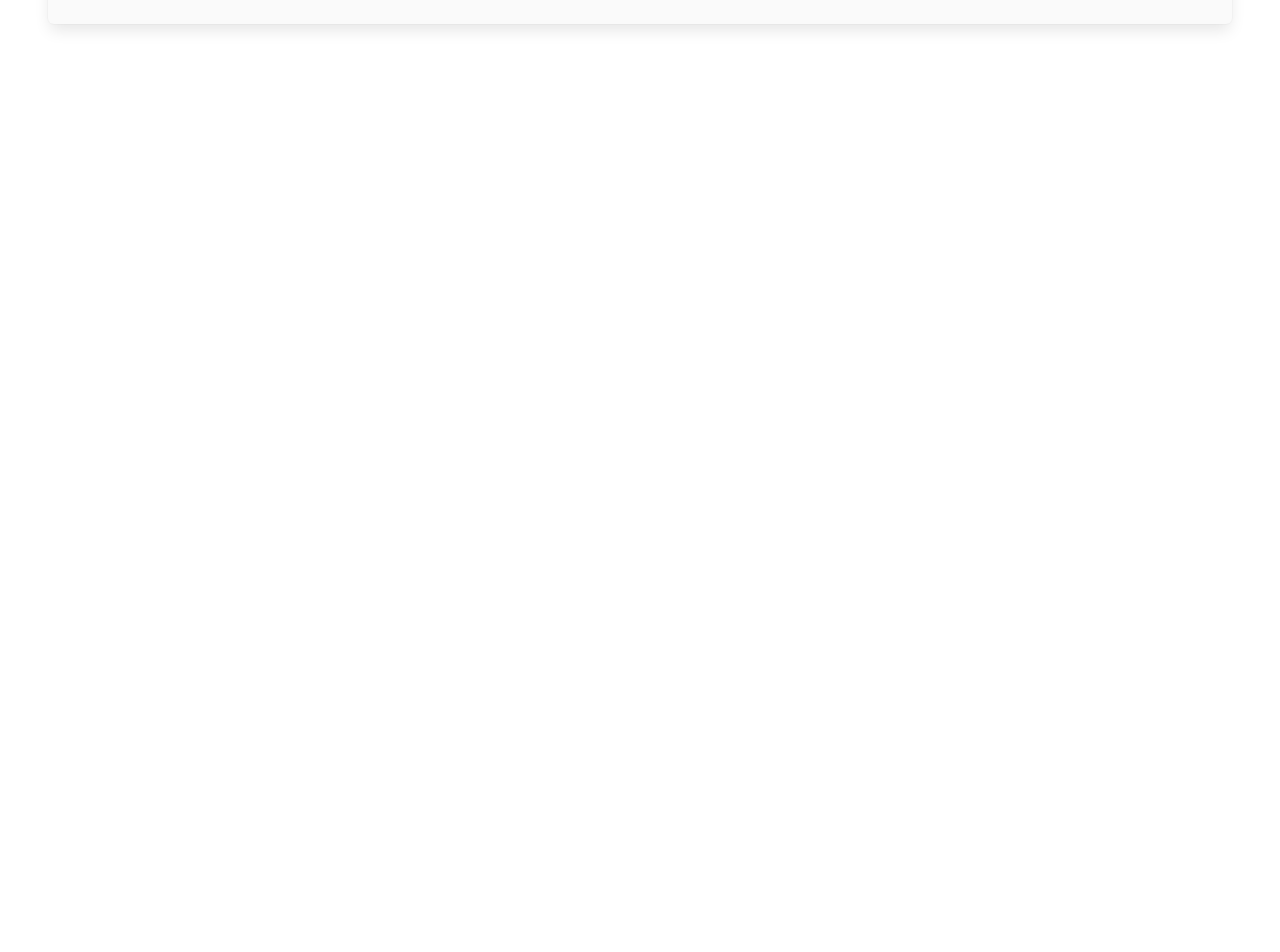
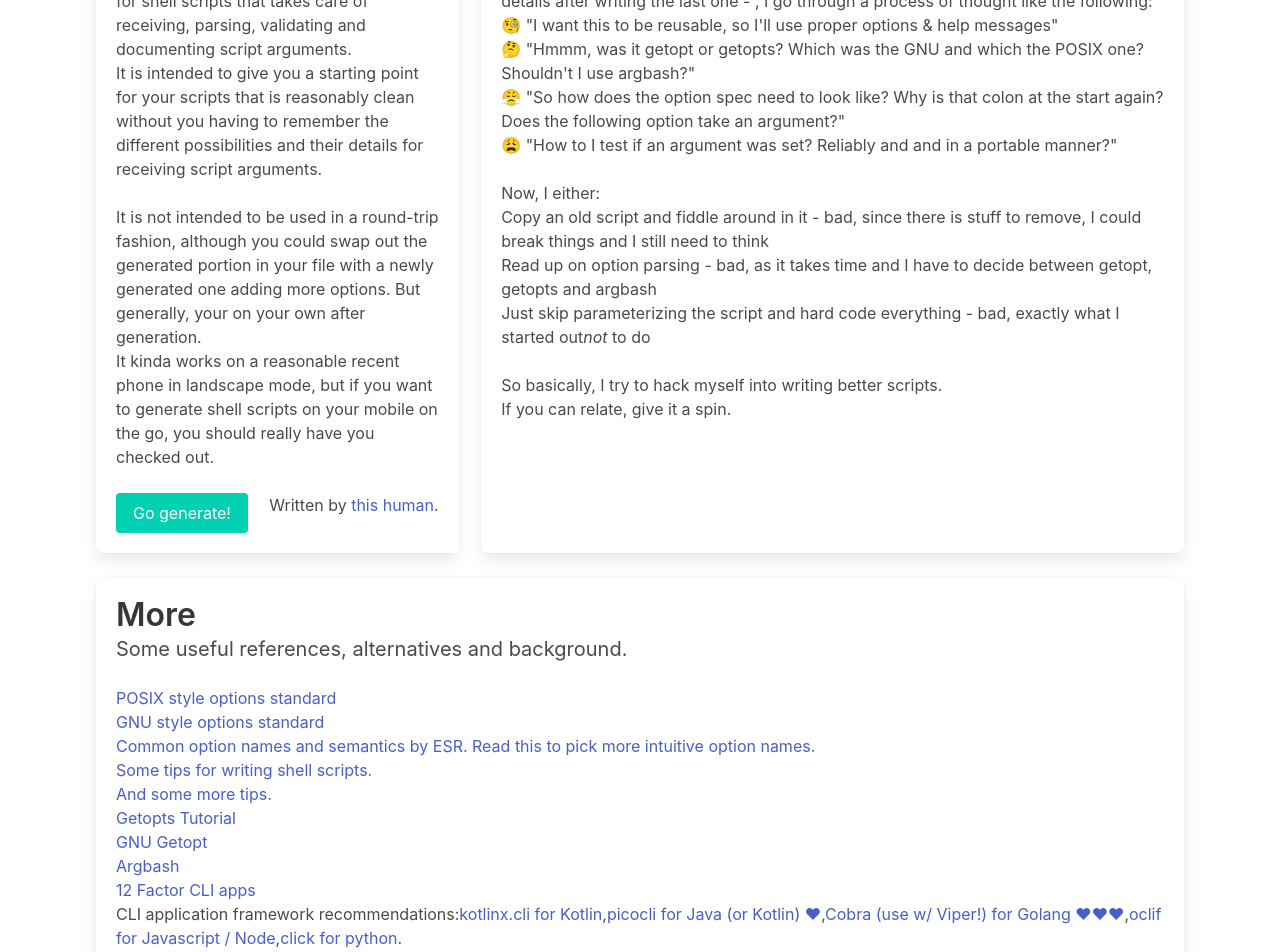
Before and after one commit to wwerner/bashplate, a React (Vite) app: page /about in a window 1280 px wide. Shown: the part 240-1192 px from the top of the page. Before the commit the page ends 800 px from the top, so only its background shows below. Built offline with nearby package versions, Linux system fonts and the light colour scheme.

Commit message:
Factor out footer, add about content

```diff
--- a/src/components/About.tsx
+++ b/src/components/About.tsx
@@ -1,3 +1,107 @@
 import * as React from "react";
+import { NavLink } from "react-router-dom";
 
-export const About = () => <div>About</div>
+export const About = () => (
+    <div className="about section">
+    <div className="tile is-ancestor">
+
+      <div className="tile is-vertical">
+        <div className="tile is-parent">
+
+          <div className="tile is-child box is-4">
+            <p className="title">What</p>
+            <p className="subtitle">... is this thing for?</p>
+            Bash Plate lets you generate boilerplate for shell scripts
+            that takes care of receiving, parsing, validating and documenting
+            script arguments.<br/>
+            It is intended to give you a starting point for your scripts that
+            is reasonably clean without you having to remember the different possibilities
+            and their details for receiving script arguments.<br/>
+            <br/>
+            It is not intended to be used in a round-trip fashion, although you could
+            swap out the generated portion in your file with a newly generated one adding
+            more options. But generally, your on your own after generation.<br/>
+            It kinda works on a reasonable recent phone in landscape mode, but if you want to
+            generate shell scripts on your mobile on the go, you should really have you checked out.
+            <br/><br/>
+            <NavLink to="/" className="is-primary button">Go generate!</NavLink>
+            <p className="is-pulled-right">Written by <a href="https://wolfgang-werner.net">this human</a>.</p>
+          </div>
+          &nbsp;&nbsp;&nbsp;&nbsp;&nbsp;
+          <div className="tile is-child box">
+            <p className="title">Why</p>
+            <p className="subtitle">... does it even exist?</p>
+
+            Each time I need to write a shell script
+            - which is <em>exactly</em> long enough to forget all the details after writing the last one -
+            , I go through a process of thought like the following:
+            <ul>
+              <li>🧐 "I want this to be reusable, so I'll use proper options & help messages"</li>
+              <li>🤔 "Hmmm, was it getopt or getopts? Which was the GNU and which the POSIX one? Shouldn't I use
+                argbash?"
+              </li>
+              <li>😤 "So how does the option spec need to look like? Why is that colon at the start again? Does the
+                following option take an argument?"
+              </li>
+              <li>😩 "How to I test if an argument was set? Reliably and and in a portable manner?"</li>
+            </ul>
+
+            <br/>
+            Now, I either:
+            <ul>
+              <li>Copy an old script and fiddle around in it - bad, since there is stuff to remove, I could break things
+                and I
+                still need to think
+              </li>
+              <li>Read up on option parsing - bad, as it takes time and I have to decide between getopt, getopts and
+                argbash
+              </li>
+              <li>Just skip parameterizing the script and hard code everything - bad, exactly what I started out
+                <em>not</em> to do
+              </li>
+            </ul>
+            <br/>
+            So basically, I try to hack myself into writing better scripts.
+            <br/>
+            If you can relate, give it a spin.
+
+          </div>
+
+        </div>
+
+        <div className="tile is-parent">
+          <div className="tile is-child box">
+            <p className="title">More</p>
+            <p className="subtitle">Some useful references, alternatives and background.</p>
+            <ul>
+              <li><a href="http://pubs.opengroup.org/onlinepubs/9699919799/basedefs/V1_chap12.html">
+                POSIX style options standard</a></li>
+              <li><a href="https://www.gnu.org/prep/standards/html_node/Command_002dLine-Interfaces.html">
+                GNU style options standard</a></li>
+              <li><a href="http://www.catb.org/esr/writings/taoup/html/ch10s05.html">
+                Common option names and semantics by ESR. Read this to pick more intuitive option names.</a></li>
+              <li><a href="https://codeburst.io/13-tips-tricks-for-writing-shell-scripts-with-awesome-ux-19a525ae05ae">
+                Some tips for writing shell scripts.</a></li>
+              <li><a href="https://kvz.io/blog/2013/11/21/bash-best-practices/">
+                And some more tips.</a></li>
+              <li><a href="http://wiki.bash-hackers.org/howto/getopts_tutorial">Getopts Tutorial</a></li>
+              <li><a href="http://man7.org/linux/man-pages/man1/getopt.1.html">GNU Getopt</a></li>
+              <li><a href="https://argbash.io/">Argbash</a></li>
+              <li><a href="https://medium.com/@jdxcode/12-factor-cli-apps-dd3c227a0e46">12 Factor CLI apps</a></li>
+              <li>CLI application framework recommendations:
+              <a href="https://github.com/Kotlin/kotlinx.cli">kotlinx.cli for Kotlin</a>,
+                <a href="https://picocli.info/">picocli for Java (or Kotlin) ♥</a>,
+                <a href="https://github.com/spf13/cobra/">Cobra (use w/ Viper!) for Golang ♥♥♥</a>,
+                <a href="https://oclif.io/">oclif for Javascript / Node</a>,
+                <a href="https://github.com/pallets/click/">click for python</a>.
+              </li>
+            </ul>
+          </div>
+        </div>
+
+      </div>
+
+
+    </div>
+  </div>
+)
--- /dev/null
+++ b/src/components/Footer.tsx
@@ -0,0 +1,17 @@
+import * as React from "react";
+
+export const Footer = () => (
+    <footer className="footer box">
+            <div className="content has-text-centered">
+                Bash Plate is standing on the shoulders of giants:
+                    &nbsp;<a href="https://reactjs.org/">React.js</a>,
+                    &nbsp;<a href="https://bulma.io/">Bulma</a>,
+                    &nbsp;<a href="https://prismjs.com/">Prism.js</a>,
+                    &nbsp;<a href="https://handlebarsjs.com/">handlebars</a>.
+                Thanks to
+                    &nbsp;<a href="https://github.com">Github</a> for VCS,
+                    &nbsp;<a href="https://vercel.com">Vercel</a> for hosting,
+                    &nbsp;<a href="https://circleci.com">CircleCI</a> for CI/CD.
+             </div>
+        </footer>
+)
--- a/src/components/index.ts
+++ b/src/components/index.ts
@@ -1,3 +1,4 @@
 export * from "./Navigation";
 export * from "./About";
 export * from "./Generator";
+export * from "./Footer";
--- a/src/index.scss
+++ b/src/index.scss
@@ -1,3 +1,8 @@
 a.is-active {
     border-bottom: 1px solid black;
 }
+
+.footer {
+    background-color: transparent;
+    padding: 0.3rem 0.3rem 0.3rem 0.3rem;
+  }
--- a/src/index.tsx
+++ b/src/index.tsx
@@ -14,7 +14,8 @@ import {
 import {
     Navigation,
     About,
-    Generator
+    Generator,
+    Footer
 } from './components'
 
 console.log('Hello from tsx!')
@@ -32,19 +33,7 @@ const App = () => (
                 </Route>
             </Switch>
         </Router>
-        <footer className="footer box">
-            <div className="content has-text-centered">
-                Bash Plate is standing on the shoulders of giants:
-                    &nbsp;<a href="https://reactjs.org/">React.js</a>,
-                    &nbsp;<a href="https://bulma.io/">Bulma</a>,
-                    &nbsp;<a href="https://prismjs.com/">Prism.js</a>,
-                    &nbsp;<a href="https://handlebarsjs.com/">handlebars</a>.
-                Thanks to
-                    &nbsp;<a href="https://github.com">Github</a> for VCS,
-                    &nbsp;<a href="https://vercel.com">Vercel</a> for hosting,
-                    &nbsp;<a href="https://circleci.com">CircleCI</a> for CI/CD.
-             </div>
-        </footer>
+        <Footer />
     </div>
 );
 
```
